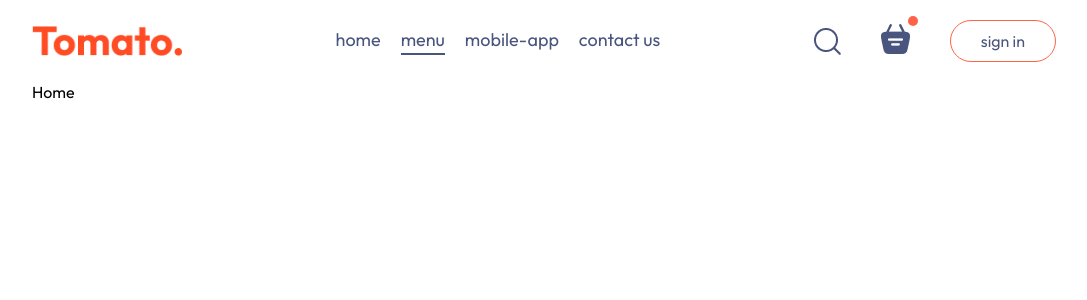
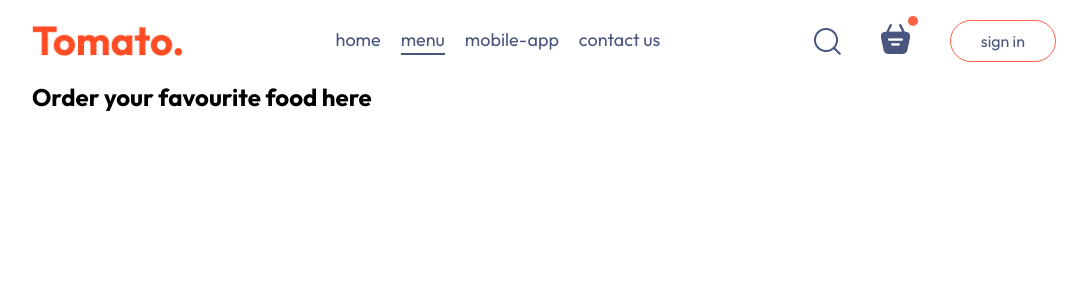
Before and after one commit to UdayChaudhary1/food-delivery-app, a React (Vite) app in the folder frontend/: page / in a window 1280 px wide. Shown: the top 300 px of the page, without its empty margins (96-1183 px from the left). Built offline with nearby package versions, Linux system fonts and the light colour scheme.

Commit message:
Add description below the heading

```diff
--- a/frontend/src/pages/Home/Home.jsx
+++ b/frontend/src/pages/Home/Home.jsx
@@ -1,8 +1,11 @@
+import Header from '../../components/Header/Header'
 import './Home.css'
 
 const Home = () => {
   return (
-    <div>Home</div>
+    <div>
+      <Header />
+    </div>
   )
 }
 export default Home
```
